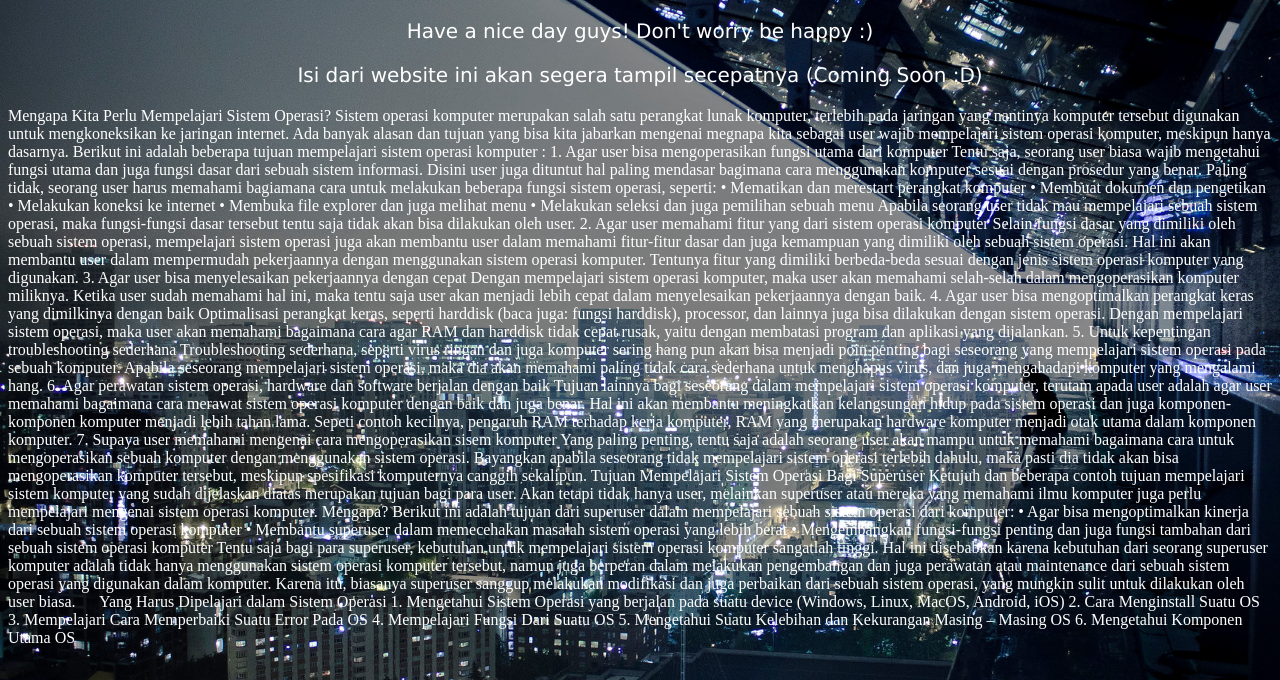
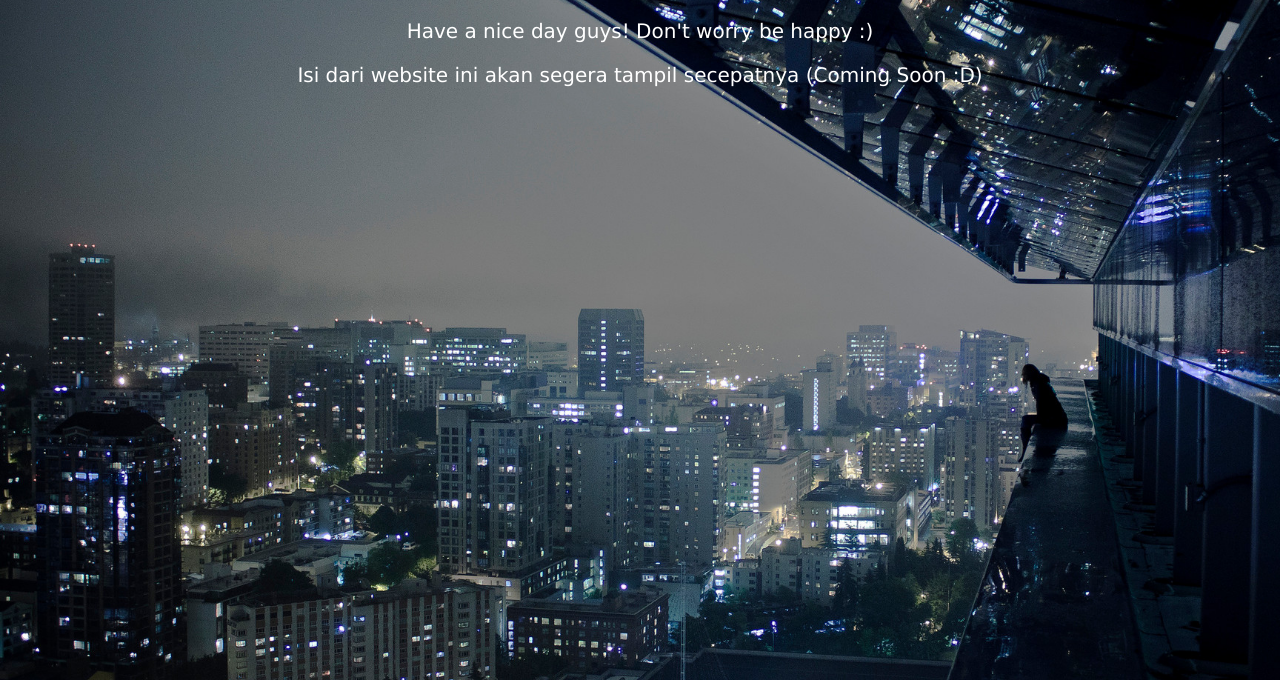
Before and after one commit to ekoprwnt/ekoprwnt.github.io, a plain HTML site: page index.html in a window 1280 px wide. Shown: the part 120-800 px from the top of the page. Drawn offline with Linux system fonts and the light colour scheme.

Commit message:
Update index.html

```diff
--- a/index.html
+++ b/index.html
@@ -211,12 +211,7 @@ p {
     font-size: 20px;
 }
 
-p1 {
-	color: white;
-	text-align: left;
-	font-family: times new roman
-	font-size: 12px;
-}
+
 
 </style>
 </head>
@@ -225,52 +220,6 @@ p1 {
 <h1>|~Welcome to my blog~|</h1>
 <p>Have a nice day guys! Don't worry be happy :)</p>
 <body><p> Isi dari website ini akan segera tampil secepatnya (Coming Soon :D)</p>
-	<p1>
-		Mengapa Kita Perlu Mempelajari Sistem Operasi?
-Sistem operasi komputer merupakan salah satu perangkat lunak komputer, terlebih pada jaringan yang nantinya komputer tersebut digunakan untuk mengkoneksikan ke jaringan internet. Ada banyak alasan dan tujuan yang bisa kita jabarkan mengenai megnapa kita sebagai user wajib mempelajari sistem operasi komputer, meskipun hanya dasarnya. Berikut ini adalah beberapa tujuan mempelajari sistem operasi komputer	:
-
-1.	Agar user bisa mengoperasikan fungsi utama dari komputer
-Tentu saja, seorang user biasa wajib mengetahui fungsi utama dan juga fungsi dasar dari sebuah sistem informasi. Disini user juga dituntut hal paling mendasar bagimana cara menggunakan komputer sesuai dengan prosedur yang benar. Paling tidak, seorang user harus memahami bagiamana cara untuk melakukan beberapa fungsi sistem operasi, seperti:
-•	Mematikan dan merestart perangkat komputer
-•	Membuat dokumen dan pengetikan
-•	Melakukan koneksi ke internet
-•	Membuka file explorer dan juga melihat menu
-•	Melakukan seleksi dan juga pemilihan sebuah menu
-Apabila seorang user tidak mau mempelajari sebuah sistem operasi, maka fungsi-fungsi dasar tersebut tentu saja tidak akan bisa dilakukan oleh user.
-
-2.	Agar user memahami fitur yang dari sistem operasi komputer
-Selain fungsi dasar yang dimiliki oleh sebuah sistem operasi, mempelajari sistem operasi juga akan membantu user dalam memahami fitur-fitur dasar dan juga kemampuan yang dimiliki oleh sebuah sistem operasi. Hal ini akan membantu user dalam mempermudah pekerjaannya dengan menggunakan sistem operasi komputer. Tentunya fitur yang dimiliki berbeda-beda sesuai dengan jenis sistem operasi komputer yang digunakan.
-
-3.	Agar user bisa menyelesaikan pekerjaannya dengan cepat
-Dengan mempelajari sistem operasi komputer, maka user akan memahami selah-selah dalam mengoperasikan komputer miliknya. Ketika user sudah memahami hal ini, maka tentu saja user akan menjadi lebih cepat dalam menyelesaikan pekerjaannya dengan baik.
-
-4.	Agar user bisa mengoptimalkan perangkat keras yang dimilkinya dengan baik
-Optimalisasi perangkat keras, seperti harddisk (baca juga: fungsi harddisk), processor, dan lainnya juga bisa dilakukan dengan sistem operasi. Dengan mempelajari sistem operasi, maka user akan memahami bagaimana cara agar RAM dan harddisk tidak cepat rusak, yaitu dengan membatasi program dan aplikasi yang dijalankan.
-5.	Untuk kepentingan troubleshooting sederhana
-Troubleshooting sederhana, seperti virus ringan dan juga komputer sering hang pun akan bisa menjadi poin penting bagi seseorang yang mempelajari sistem operasi pada sebuah komputer. Apabila seseorang mempelajari sistem operasi, maka dia akan memahami paling tidak cara sederhana untuk menghapus virus, dan juga mengahadapi komputer yang mengalami hang.
-
-6.	Agar perawatan sistem operasi, hardware dan software berjalan dengan baik
-Tujuan lainnya bagi seseorang dalam mempelajari sistem operasi komputer, terutam apada user adalah agar user memahami bagaimana cara merawat sistem operasi komputer dengan baik dan juga benar. Hal ini akan membantu meningkatkan kelangsungan hidup pada sistem operasi dan juga komponen-komponen komputer menjadi lebih tahan lama. Sepeti contoh kecilnya, pengaruh RAM terhadap kerja komputer, RAM yang merupakan hardware komputer menjadi otak utama dalam komponen komputer.
-
-7.	Supaya user memahami mengenai cara mengoperasikan sisem komputer
-Yang paling penting, tentu saja adalah seorang user akan mampu untuk memahami bagaimana cara untuk mengoperasikan sebuah komputer dengan menggunakan sistem operasi. Bayangkan apabila seseorang tidak mempelajari sistem operasi terlebih dahulu, maka pasti dia tidak akan bisa mengoperasikan komputer tersebut, meskipun spesifikasi komputernya canggih sekalipun.
-
-Tujuan Mempelajari Sistem Operasi Bagi Superuser
-Ketujuh dan beberapa contoh tujuan mempelajari sistem komputer yang sudah dijelaskan diatas merupakan tujuan bagi para user. Akan tetapi tidak hanya user, melainkan superuser atau mereka yang memahami ilmu komputer juga perlu mempelajari mengenai sistem operasi komputer. Mengapa? Berikut ini adalah tujuan dari superuser dalam mempelajari sebuah sistem operasi dari komputer:
-•	Agar bisa mengoptimalkan kinerja dari sebuah sistem operasi komputer
-•	Membantu superuser dalam memecehakan masalah sistem operasi yang lebih berat
-•	Mengembangkan fungsi-fungsi penting dan juga fungsi tambahan dari sebuah sistem operasi komputer
-Tentu saja bagi para superuser, kebutuhan untuk mempelajari sistem operasi komputer sangatlah tinggi. Hal ini disebabkan karena kebutuhan dari seorang superuser komputer adalah tidak hanya menggunakan sistem operasi komputer tersebut, namun juga berperan dalam melakukan pengembangan dan juga perawatan atau maintenance dari sebuah sistem operasi yang digunakan dalam komputer. Karena itu, biasanya superuser sanggup melakukan modifikasi dan juga perbaikan dari sebuah sistem operasi, yang mungkin sulit untuk dilakukan oleh user biasa.
-
-Yang Harus Dipelajari dalam Sistem Operasi
-
-1.	Mengetahui Sistem Operasi yang berjalan pada suatu device (Windows, Linux, MacOS, Android, iOS)
-2.	Cara Menginstall Suatu OS
-3.	Mempelajari Cara Memperbaiki Suatu Error Pada OS
-4.	Mempelajari Fungsi Dari Suatu OS
-5.	Mengetahui Suatu Kelebihan dan Kekurangan Masing – Masing OS
-6.	Mengetahui Komponen Utama OS
-	</p1>
 
 </body>
 
```
